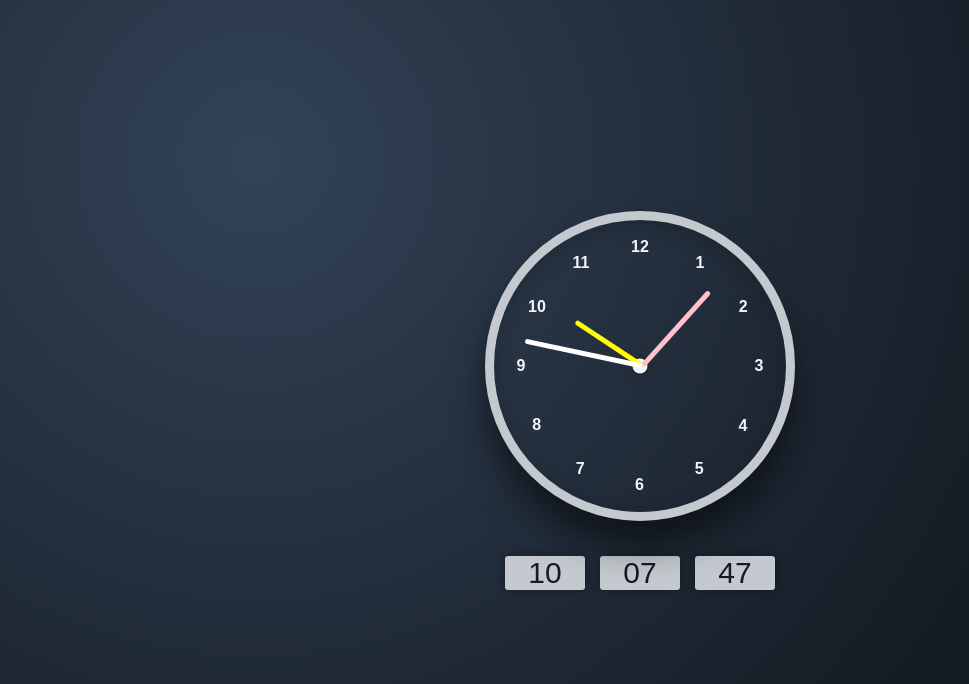
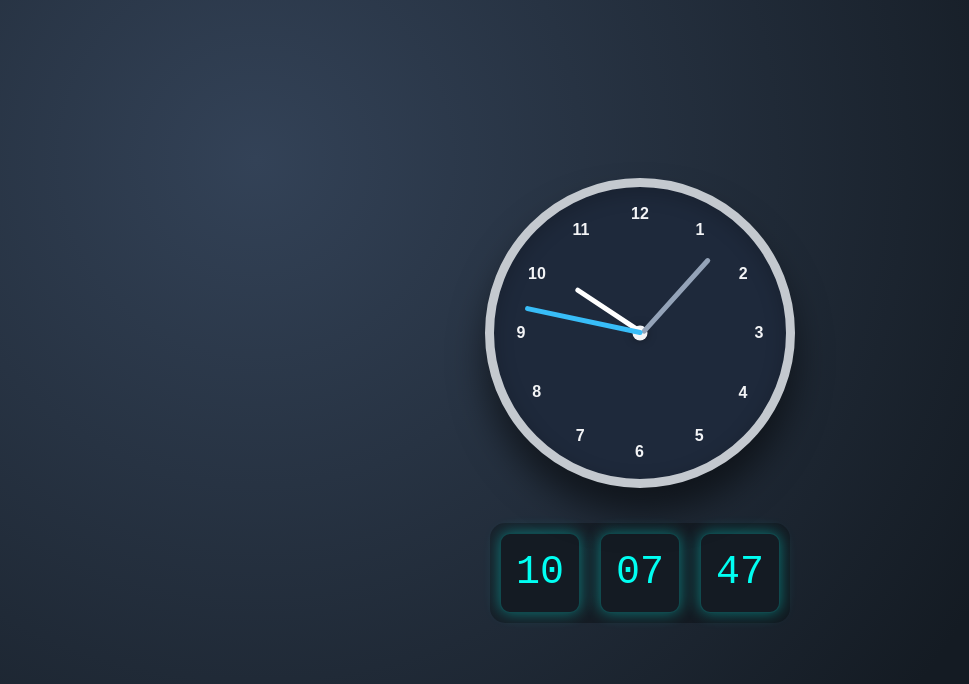
Before and after one commit to misbahsaeed363-hue/Analog-Digital-Clock, a plain HTML site: page index.html in a window 1280 px wide. Shown: the whole page, without its empty margins (0-969 px from the left). Drawn offline with Linux system fonts and the light colour scheme.

Commit message:
Done some changes

```diff
--- a/style.css
+++ b/style.css
@@ -7,7 +7,8 @@
 :root {
     --face: #f3f4f6;
     --border: #c4c9cf;
-    --shadow: rgba(0, 0, 0, 0.2)
+    --shadow: rgba(0, 0, 0, 0.2);
+    --clockbg: #1e293b;
 }
 
 body {
@@ -31,6 +32,7 @@ body {
     border-radius: 50%;
     display: grid;
     place-content: center;
+    background: var(--clockbg);
     box-shadow: inset 0 5px 20px var(--shadow), 0 25px 35px rgba(0, 0, 0, 0.5);
 }
 
@@ -78,35 +80,41 @@ body {
 }
 
 .hour {
-    background: yellow;
+    background: #ffffff;
     z-index: 2;
     height: 80px;
 }
 
 .minute {
-    background: pink;
+    background: #94a3b8;
     z-index: 3;
     height: 100px;
 }
 
 .second {
-    background: white;
+    background: #38bdf8;
     z-index: 5;
     height: 120px;
 }
 
 /*----- DIGITAL CLOCK -----*/
 .box {
-    font-size: 30px;
-    color: #141b23;
-    background-color: #c4c9cf;
-    width: 10vh;
-    text-align: center;
-    box-shadow: 0 0 10px rgba(0, 0, 0, 0.35);
-    border-radius: 3px;
+    font-size: 40px;
+    font-family: 'Courier New', Courier, monospace;
+    color: #00fff2;
+    background: #141b23;
+    width: 80px;
+    height: 80px;
+    display: grid;
+    place-content: center;
+    border-radius: 10px;
+    box-shadow: 0 0 15px rgba(0, 255, 242, 0.4);
+    border: 1px solid rgba(0, 255, 242, 0.2);
 }
-
 .digital {
     display: flex;
-    gap: 15px;
+    gap: 20px;
+    padding: 10px;
+    background: rgba(0, 0, 0, 0.3);
+    border-radius: 15px;
 }
```
